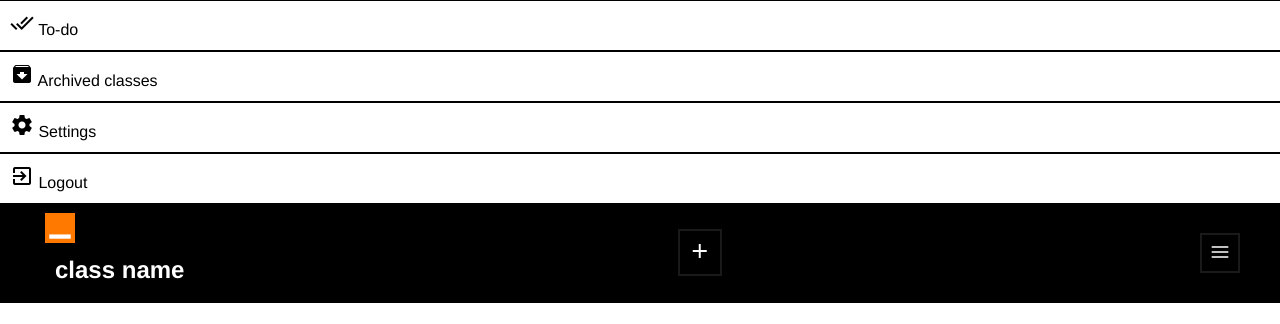
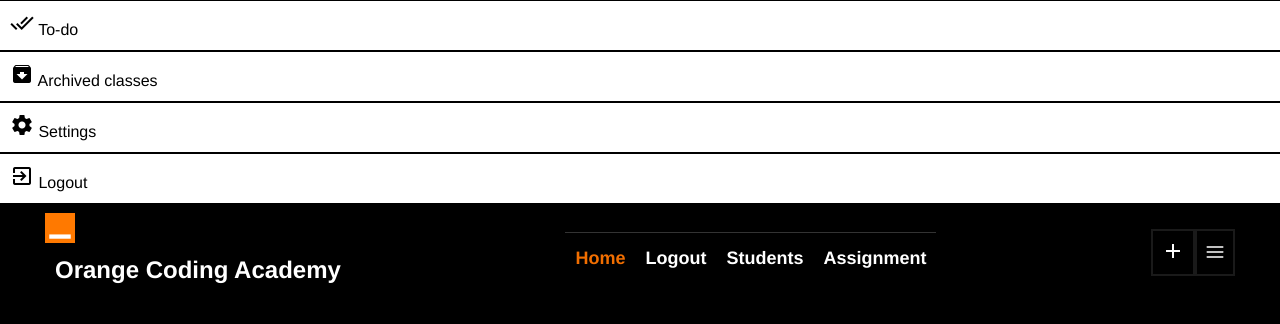
Before and after one commit to coding-academy-ojo/oca-lms, a Laravel app: template OCA_LMS/resources/views/trainer/index.blade.php in a window 1280 px wide. Shown: the part 314-638 px from the top of the page. Run offline with Laravel 8, Linux system fonts and the light colour scheme; the template is opened without the code that fills it, so the values that code supplies are empty; settings files or empty folders that the repository lacks are supplied; parts of the project's set-up code (start-up, migrations or seed data) failed here and were passed over.

Commit message:
Trainer home page update & TrainersTableSeeder

```diff
--- a/OCA_LMS/database/seeds/DatabaseSeeder.php
+++ b/OCA_LMS/database/seeds/DatabaseSeeder.php
@@ -14,6 +14,7 @@ class DatabaseSeeder extends Seeder
 
         $this->call(AcademiesTableSeeder::class);
         $this->call(UsersTableSeeder::class);
+        $this->call(TrainersTableSeeder::class);
         // $this->call(UserSeeder::class);
         $this->command->info('Database seeded successfully!');
 
--- a/OCA_LMS/resources/views/Layouts/auth.blade.php
+++ b/OCA_LMS/resources/views/Layouts/auth.blade.php
@@ -9,7 +9,7 @@
 
     <meta name="keywords"
     content="registration,coding,orange, laravel, learning">
-    <meta name="author" content="Marya Alzubi">
+    <meta name="author" content="">
     <title>@yield('title')</title>
     <link rel="preload" href="{{asset('assets/boosted/dist/fonts/HelvNeue55_W1G.woff2')}}" as="font"
     type="font/woff2" crossorigin="anonymous">
@@ -18,13 +18,11 @@
     <link href="{{asset('assets/boosted/dist/css/orangeHelvetica.min.css')}}" rel="stylesheet">
     <link href="{{asset('assets/boosted/dist/css/orangeIcons.min.css')}}" rel="stylesheet">
     <link href="{{asset('assets/boosted/dist/css/boosted.min.css')}}" rel="stylesheet"/>
-    <link href="{{asset('assets/css/client.css')}}" rel="stylesheet">
     <link rel="preconnect" href="https://code.jquery.com" crossorigin="anonymous">
     <link rel="preconnect" href="https://cdnjs.cloudflare.com" crossorigin="anonymous">
     <link rel="stylesheet" href="https://pro.fontawesome.com/releases/v5.10.0/css/all.css"
     integrity="sha384-AYmEC3Yw5cVb3ZcuHtOA93w35dYTsvhLPVnYs9eStHfGJvOvKxVfELGroGkvsg+p" crossorigin="anonymous"/>
     <script src="https://ajax.googleapis.com/ajax/libs/jquery/3.5.1/jquery.min.js"></script>
-    <script src="{{asset('assets/js/countries.js')}}"></script>
     <script src="https://cdnjs.cloudflare.com/ajax/libs/country-select-js/2.0.2/js/countrySelect.min.js" integrity="sha512-agmFjG7H3K/n7ca70w6lzdO0MxUFWYcaDrw5WpwBMjhXxfrchssrKyZrJOSEN7q4vIeTcHUX5A7mM6zjbE2ZAA==" crossorigin="anonymous" referrerpolicy="no-referrer"></script>
     <script async src="https://www.googletagmanager.com/gtag/js?id=G-0LV1RTXDGY"></script>
     <script>
--- a/OCA_LMS/resources/views/trainer/index.blade.php
+++ b/OCA_LMS/resources/views/trainer/index.blade.php
@@ -10,49 +10,57 @@
             <div class="card" style="width: 18rem;">
                 <img class="card-img-top" src="https://www.gstatic.com/classroom/themes/img_bookclub.jpg" alt="Card image cap">
                 <div class="card-body">
-                    <h5 class="card-title">Card title</h5>
-                    <p class="card-text">Some quick example text to build on the card title and make up the bulk of the card's content.</p>
-                    <a href="#" class="btn btn-primary">Go somewhere</a>
+                    <h5 class="card-title">Laravel Class</h5>
+                    <p class="card-text py-4"> Reem</p>
+                    <a href="#" class="btn btn-primary">View Class</a>
                 </div>
             </div>
             <div class="card" style="width: 18rem;">
                 <img class="card-img-top" src="https://www.gstatic.com/classroom/themes/img_bookclub.jpg" alt="Card image cap">
                 <div class="card-body">
-                    <h5 class="card-title">Card title</h5>
-                    <p class="card-text">Some quick example text to build on the card title and make up the bulk of the card's content.</p>
-                    <a href="#" class="btn btn-primary">Go somewhere</a>
+                    <h5 class="card-title">CSS Class</h5>
+                    <p class="card-text py-4"> Rawan</p>
+                    <a href="#" class="btn btn-primary">View Class</a>
                 </div>
             </div>
             <div class="card" style="width: 18rem;">
                 <img class="card-img-top" src="https://www.gstatic.com/classroom/themes/img_bookclub.jpg" alt="Card image cap">
                 <div class="card-body">
-                    <h5 class="card-title">Card title</h5>
-                    <p class="card-text">Some quick example text to build on the card title and make up the bulk of the card's content.</p>
-                    <a href="#" class="btn btn-primary">Go somewhere</a>
+                    <h5 class="card-title">JS Class</h5>
+                    <p class="card-text py-4"> Reem</p>
+                    <a href="#" class="btn btn-primary">View Class</a>
                 </div>
             </div>
             <div class="card" style="width: 18rem;">
                 <img class="card-img-top" src="https://www.gstatic.com/classroom/themes/img_bookclub.jpg" alt="Card image cap">
                 <div class="card-body">
-                    <h5 class="card-title">Card title</h5>
-                    <p class="card-text">Some quick example text to build on the card title and make up the bulk of the card's content.</p>
-                    <a href="#" class="btn btn-primary">Go somewhere</a>
+                    <h5 class="card-title">JS Advance Class</h5>
+                    <p class="card-text py-4"> Rawan</p>
+                    <a href="#" class="btn btn-primary">View Class</a>
                 </div>
             </div>
             <div class="card" style="width: 18rem;">
                 <img class="card-img-top" src="https://www.gstatic.com/classroom/themes/img_bookclub.jpg" alt="Card image cap">
                 <div class="card-body">
-                    <h5 class="card-title">Card title</h5>
-                    <p class="card-text">Some quick example text to build on the card title and make up the bulk of the card's content.</p>
-                    <a href="#" class="btn btn-primary">Go somewhere</a>
+                    <h5 class="card-title">HTML Class</h5>
+                    <p class="card-text py-4"> Rawan</p>
+                    <a href="#" class="btn btn-primary">View Class</a>
                 </div>
             </div>
             <div class="card" style="width: 18rem;">
                 <img class="card-img-top" src="https://www.gstatic.com/classroom/themes/img_bookclub.jpg" alt="Card image cap">
                 <div class="card-body">
-                    <h5 class="card-title">Card title</h5>
-                    <p class="card-text">Some quick example text to build on the card title and make up the bulk of the card's content.</p>
-                    <a href="#" class="btn btn-primary">Go somewhere</a>
+                    <h5 class="card-title">PHP Class</h5>
+                    <p class="card-text py-4"> Rawan</p>
+                    <a href="#" class="btn btn-primary">View Class</a>
+                </div>
+            </div>
+            <div class="card" style="width: 18rem;">
+                <img class="card-img-top" src="https://www.gstatic.com/classroom/themes/img_bookclub.jpg" alt="Card image cap">
+                <div class="card-body">
+                    <h5 class="card-title">React Class</h5>
+                    <p class="card-text py-4"> Rawan</p>
+                    <a href="#" class="btn btn-primary">View Class</a>
                 </div>
             </div>
         </div>
--- a/OCA_LMS/resources/views/trainer/layouts/header.blade.php
+++ b/OCA_LMS/resources/views/trainer/layouts/header.blade.php
@@ -1,26 +1,73 @@
 <header>
-    <nav class="navbar navbar-dark bg-dark">
+    <div class="navbar navbar-dark bg-dark">
         <div class="container-fluid">
             <div class="navbar-brand me-auto">
                 <a class="stretched-link" href="#">
-                    <img src="{{asset('assets/img/orange-logo.svg')}}" width="50" height="50" alt="Boosted - Back to Home" loading="lazy">
+                    <img src="{{ asset('assets/img/orange-logo.svg') }}" width="50" height="50"
+                        alt="Boosted - Back to Home" loading="lazy">
                 </a>
-                <h3 class="me-auto m-2 navbar-item">class name</h1>
+                <h3 class="me-auto m-2 navbar-item"> Orange Coding Academy</h1>
             </div>
+
+            <div class="d-flex pt-2">
+                <ul class="align-self-start d-flex flex-row gap-3 navbar-nav">
+                    <li class=" nav-item active">
+                        <a class="nav-link active" href="#" aria-current="page">Home <span class="sr-only"></span></a>
+                    </li>
+                    <li class="nav-item">
+                        <a class="nav-link" href="{{ route('logout') }}">Logout</a>
+                    </li>
+                    <li class="nav-item">
+                        <a class="nav-link" href="#">Students</a>
+                    </li>
+                    <li class="nav-item">
+                        <a class="nav-link" href="#">Assignment</a>
+                    </li>
+
+                </ul>
+            </div>
+            {{-- <div class="d-flex ">
+                <ul class="nav nav-tabs">
+                    <li class="nav-item">
+                      <a class="nav-link active" href="#" aria-current="page">Active</a>
+                    </li>
+
+                    <li class="nav-item">
+                      <a class="nav-link" href="#">Link</a>
+                    </li>
+                    <li class="nav-item">
+                      <a class="nav-link disabled" href="#">Disabled</a>
+                    </li>
+                  </ul>
+            </div> --}}
+
+        <div class="d-flex align-content-center justify-content-center p-1">
+
             <div class="d-flex navbar-item">
-                <button class="btn-primary navbar-toggler ms-auto" type="button" data-bs-toggle="collapse" data-bs-target="#navbarToggleExternalContent" aria-controls="navbarToggleExternalContent" aria-expanded="false" aria-label="Toggle navigation">
-          <span class="material-icons add-icon" data-bs-toggle="modal"
-            data-bs-target="#createClassModal">add</span>
-        </button>
+                <button class="btn-primary navbar-toggler ms-auto" type="button" data-bs-toggle="collapse"
+                    data-bs-target="#navbarToggleExternalContent" aria-controls="navbarToggleExternalContent"
+                    aria-expanded="false" aria-label="Toggle navigation">
+                    <span class="material-icons add-icon" data-bs-toggle="modal"
+                        data-bs-target="#createClassModal">add</span>
+                </button>
             </div>
+
             <div class="d-flex navbar-item">
-                <button class="navbar-toggler ms-auto" type="button" data-bs-toggle="collapse" data-bs-target="#navbarToggleExternalContent" aria-controls="navbarToggleExternalContent" aria-expanded="false" aria-label="Toggle navigation">
-          <span class="navbar-toggler-icon" data-bs-toggle="offcanvas"
-            data-bs-target="#offcanvasScrolling"
-            aria-controls="offcanvasScrolling"></span>
-        </button>
+                <button class="btn-primary navbar-toggler ms-auto" type="button" data-bs-toggle="collapse"
+                    data-bs-target="#navbarToggleExternalContent" aria-controls="navbarToggleExternalContent"
+                    aria-expanded="false" aria-label="Toggle navigation">
+                    <span class="navbar-toggler-icon" data-bs-toggle="offcanvas" data-bs-target="#offcanvasScrolling"
+                        aria-controls="offcanvasScrolling"></span>
+                </button>
             </div>
 
         </div>
-    </nav>
+    </div>
+</div>
+<div class="navbar navbar-dark bg-dark">
+    <div class="container-fluid justify-content-center">
+        <span style="color: white !important" class="p-3   mb-0 h6"> Al Balqa Academy</span>
+    </div>
+</div>
+
 </header>
--- a/OCA_LMS/resources/views/trainer/layouts/master.blade.php
+++ b/OCA_LMS/resources/views/trainer/layouts/master.blade.php
@@ -25,12 +25,19 @@
                     <button type="button" class="btn-close" data-bs-dismiss="modal" aria-label="Close"></button>
                 </div>
                 <div class="modal-body">
-                    <form>
+                    <form method="POST" action="">
+                        @csrf
                         <div class="mb-3">
-                            <input type="text" class="form-control" placeholder="Class name (required)" required>
+                            <input type="text" name="description" class="form-control" placeholder="Class name (required)" required>
                         </div>
                         <div class="mb-3">
-                            <input type="text" class="form-control" placeholder="Section">
+                            <select class="form-control" name="subject">
+
+                                    <option value="">Reem</option>
+                                    <option value="">Rawan</option>
+                                    <option value="">Malak</option>
+
+                            </select>
                         </div>
                         <div class="mb-3">
                             <input type="text" class="form-control" placeholder="Subject">
@@ -38,12 +45,13 @@
                         <div class="mb-3">
                             <input type="text" class="form-control" placeholder="Room">
                         </div>
+                        <div class="modal-footer d-flex gap-2 justify-content-end">
+                            <button type="button" class="btn btn-outline-secondary" data-bs-dismiss="modal">Cancel</button>
+                            <button type="submit" class="btn btn-primary">Create</button>
+                        </div>
                     </form>
                 </div>
-                <div class="modal-footer">
-                    <button type="button" class="btn btn-outline-secondary" data-bs-dismiss="modal">Cancel</button>
-                    <button type="submit" class="btn btn-primary">Create</button>
-                </div>
+
             </div>
         </div>
     </div>
--- a/OCA_LMS/resources/views/trainer/layouts/sidebar.blade.php
+++ b/OCA_LMS/resources/views/trainer/layouts/sidebar.blade.php
@@ -22,10 +22,10 @@
             </li>
             <div class="collapse" id="teachingSubMenu">
                 <li class="list-group-item">
-                    Submenu Item 1
+                    JS Class
                 </li>
                 <li class="list-group-item">
-                    Submenu Item 2
+                    PHP Class
                 </li>
             </div>
             <!-- To review -->
@@ -39,11 +39,10 @@
             </li>
             <div class="collapse" id="enrolledSubMenu">
                 <li class="list-group-item">
-                    Submenu Item 1
+                    CSS Class
                 </li>
                 <li class="list-group-item">
-                    Submenu Item 2
-                </li>
+Laravel Class                </li>
             </div>
             <!-- To-do -->
             <li class="list-group-item">
--- a/OCA_LMS/routes/web.php
+++ b/OCA_LMS/routes/web.php
@@ -2,7 +2,7 @@
 
 use Illuminate\Support\Facades\Route;
 use App\Http\Controllers\AuthController;
-
+use App\Http\Controllers\ClassroomController;
 /*
 |--------------------------------------------------------------------------
 | Web Routes
@@ -17,9 +17,6 @@ use App\Http\Controllers\AuthController;
 Route::get('/', function () {
     return view('welcome');
 });
-Route::get('/trainer-home', function () {
-    return view('trainer.index');
-});
 
 
 Route::get('/home', function () {
@@ -28,3 +25,9 @@ Route::get('/home', function () {
 Route::get('/login', [AuthController::class, 'showLoginForm'])->name('login');
 Route::post('/login', [AuthController::class, 'login'])->name('auth.login');
 Route::get('/logout', [AuthController::class, 'logout'])->name('logout');
+
+
+
+// classrome resource route
+
+Route::resource('classrooms', 'ClassroomController');
```
Also changed, not shown: OCA_LMS/app/Http/Controllers/AuthController.php (+5 -3 lines), OCA_LMS/app/Http/Controllers/ClassroomController.php (+9 -3 lines), OCA_LMS/database/seeds/TrainersTableSeeder.php (added, +24 -0 lines), OCA_LMS/resources/views/Auth/login.blade.php (+6 -7 lines), OCA_LMS/public/assets/img/img_bookclub.jpg (added).
